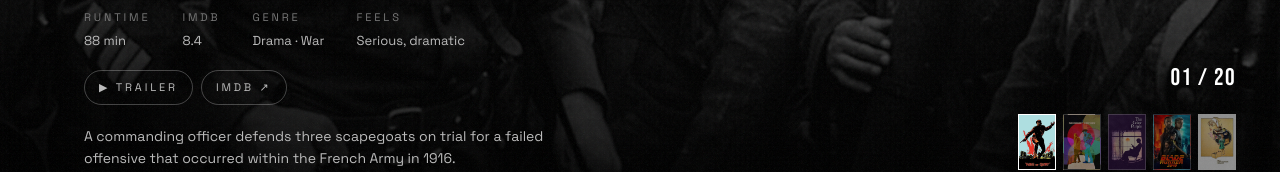
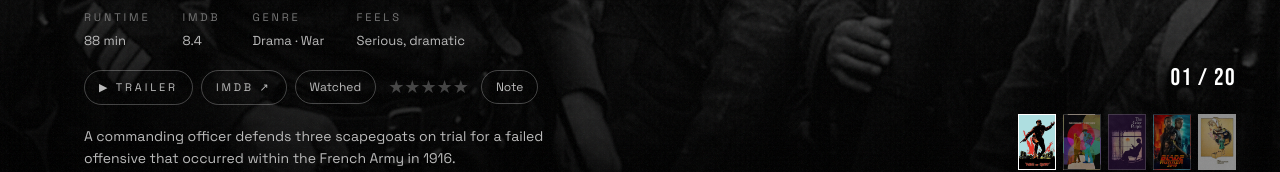
Before and after one commit to Khalifeh11/personal-movie-website, a React (Vite) app: page / in a window 1280 px wide. Shown: the part 590-762 px from the top of the page. Built offline with nearby package versions, Linux system fonts and the light colour scheme.

Commit message:
feat: watched, rating and note controls on hero and mood rows

```diff
--- a/src/components/Hero.tsx
+++ b/src/components/Hero.tsx
@@ -2,11 +2,18 @@ import { byline } from "../lib/format";
 import type { Title } from "../lib/types";
 import { FactsRow } from "./FactsRow";
 import { Label } from "./ui/Label";
+import { UserControls } from "./UserControls";
 
 const heroAction =
   "rounded-full border border-white/25 px-3.5 py-2 font-ui text-[11px] uppercase tracking-ui text-fg-2 transition-colors hover:border-fg hover:text-fg";
 
-export function Hero({ title, onTrailer }: { title: Title; onTrailer: () => void }) {
+interface HeroProps {
+  title: Title;
+  onTrailer: () => void;
+  onWatched: (watched: boolean) => void;
+}
+
+export function Hero({ title, onTrailer, onWatched }: HeroProps) {
   const by = byline(title);
   return (
     <section key={title.id} className="max-w-[900px] animate-rise">
@@ -24,6 +31,7 @@ export function Hero({ title, onTrailer }: { title: Title; onTrailer: () => void
       <div className="mt-5 flex flex-wrap gap-2">
         {title.trailerKey && <button type="button" onClick={onTrailer} className={heroAction}>▶ Trailer</button>}
         <a href={title.imdbUrl} target="_blank" rel="noreferrer" className={heroAction}>IMDb ↗</a>
+        <UserControls id={title.id} onWatched={onWatched} />
       </div>
       {title.overview && (
         <p className="mt-5 line-clamp-5 max-w-[520px] text-sm leading-relaxed text-fg-2 md:line-clamp-none">{title.overview}</p>
--- a/src/components/HeroSection.tsx
+++ b/src/components/HeroSection.tsx
@@ -71,7 +71,12 @@ export function HeroSection({ state, current, count, dispatch, active, onTrailer
         </>
       )}
       <div className="absolute inset-x-5 bottom-[88px] z-(--z-ui) md:bottom-10 md:left-[84px] md:right-[300px]">
-        {current ? <Hero title={current} onTrailer={() => onTrailer(current)} /> : <EmptyState hint="Loosen the filters." />}
+        {current ? <Hero
+            title={current}
+            onTrailer={() => onTrailer(current)}
+            // Advance first so the store's rebuild keeps us on the next film instead of jumping to the start.
+            onWatched={(w) => w && state.filters.hideWatched && dispatch({ type: "next" })}
+          /> : <EmptyState hint="Loosen the filters." />}
       </div>
       <span
         data-testid="counter"
--- a/src/components/MoodPage.tsx
+++ b/src/components/MoodPage.tsx
@@ -7,6 +7,7 @@ import type { Filters, MoodFilter, Title } from "../lib/types";
 import { useUserData } from "../state/useUserData";
 import { EmptyState } from "./EmptyState";
 import { FilmRow } from "./FilmRow";
+import { UserControls } from "./UserControls";
 import { Pill } from "./ui/Pill";
 
 interface MoodPageProps {
@@ -27,10 +28,17 @@ export function MoodPage({ mood, titles, filters, onFilters, onTrailer }: MoodPa
   const [sort, setSort] = useState<SortKey>("imdb");
   const [query, setQuery] = useState("");
 
+  // Titles marked watched during this visit stay listed (dimmed) so rows don't jump under the cursor.
+  // The page is keyed by mood; a new filter, sort or search starts a fresh view.
+  const [kept, setKept] = useState<{ view: unknown[]; ids: Set<string> }>({ view: [filters, sort, query], ids: new Set() });
+  const view = [filters, sort, query];
+  if (view.some((v, i) => v !== kept.view[i])) setKept({ view, ids: new Set() });
+  const keep = (id: string) => setKept((k) => ({ ...k, ids: new Set(k.ids).add(id) }));
+
   const rows = useMemo(() => {
-    const pool = titles.filter((t) => inMood(t, mood) && matches(t, filters, entries));
+    const pool = titles.filter((t) => inMood(t, mood) && (matches(t, filters, entries) || kept.ids.has(t.id)));
     return sortTitles(searchTitles(pool, query), sort, entries);
-  }, [titles, mood, filters, entries, query, sort]);
+  }, [titles, mood, filters, entries, query, sort, kept.ids]);
 
   return (
     <main className="px-5 pb-16 pt-24 md:px-11 md:pt-32">
@@ -71,6 +79,7 @@ export function MoodPage({ mood, titles, filters, onFilters, onTrailer }: MoodPa
               <>
                 {t.trailerKey && <button type="button" onClick={() => onTrailer(t)} className={action}>▶ Trailer</button>}
                 <a href={t.imdbUrl} target="_blank" rel="noreferrer" className={action}>IMDb ↗</a>
+                <UserControls id={t.id} onWatched={(w) => w && keep(t.id)} />
               </>
             }
           />
--- /dev/null
+++ b/src/components/UserControls.tsx
@@ -0,0 +1,78 @@
+import { useState, type KeyboardEvent, type MouseEvent } from "react";
+import { useUserData } from "../state/useUserData";
+import { Pill } from "./ui/Pill";
+
+const NOTE_MAX = 500;
+
+/** Watched toggle, your rating (½–5 stars) and a note, read from and written to the user-data store. */
+export function UserControls({ id, onWatched }: { id: string; onWatched?: (watched: boolean) => void }) {
+  const { store, entries } = useUserData();
+  const entry = entries[id] ?? store.get(id);
+  const [noteOpen, setNoteOpen] = useState(false);
+
+  const toggleWatched = () => {
+    const watched = !entry.watched;
+    onWatched?.(watched);
+    void store.set(id, { watched });
+  };
+
+  return (
+    <div className="relative flex flex-wrap items-center gap-2">
+      <Pill active={entry.watched} onClick={toggleWatched}>{entry.watched ? "✓ Watched" : "Watched"}</Pill>
+      <StarRating value={entry.rating} onChange={(rating) => void store.set(id, { rating })} />
+      <Pill active={noteOpen} onClick={() => setNoteOpen(!noteOpen)}>{entry.note ? "Note •" : "Note"}</Pill>
+      {noteOpen && (
+        <textarea
+          aria-label="Note"
+          autoFocus
+          maxLength={NOTE_MAX}
+          defaultValue={entry.note}
+          onBlur={(e) => {
+            void store.set(id, { note: e.target.value });
+            setNoteOpen(false);
+          }}
+          onKeyDown={(e) => e.key === "Escape" && e.currentTarget.blur()}
+          className="absolute left-0 top-full z-(--z-ui) mt-2 h-28 w-72 max-w-[80vw] rounded-sm border border-white/20 bg-bg/95 p-3 font-ui text-sm text-fg outline-none focus:border-fg"
+        />
+      )}
+    </div>
+  );
+}
+
+function StarRating({ value, onChange }: { value: number | null; onChange: (v: number | null) => void }) {
+  const set = (v: number) => onChange(v === value ? null : v);
+  const onClick = (star: number) => (e: MouseEvent<HTMLSpanElement>) => {
+    const box = e.currentTarget.getBoundingClientRect();
+    set(e.clientX - box.left < box.width / 2 ? star - 0.5 : star);
+  };
+  const onKey = (e: KeyboardEvent) => {
+    const v = value ?? 0;
+    if (e.key === "ArrowRight") onChange(Math.min(5, v + 0.5));
+    else if (e.key === "ArrowLeft") onChange(v <= 0.5 ? null : v - 0.5);
+    else return;
+    e.preventDefault();
+  };
+  return (
+    <div
+      role="slider"
+      tabIndex={0}
+      aria-label="Your rating"
+      aria-valuemin={0.5}
+      aria-valuemax={5}
+      aria-valuenow={value ?? undefined}
+      aria-valuetext={value == null ? "Not rated" : `${value} of 5`}
+      onKeyDown={onKey}
+      className="flex cursor-pointer px-1 text-lg leading-none outline-none focus-visible:ring-1 focus-visible:ring-fg"
+    >
+      {[1, 2, 3, 4, 5].map((star) => {
+        const fill = Math.max(0, Math.min(1, (value ?? 0) - (star - 1)));
+        return (
+          <span key={star} onClick={onClick(star)} className="relative text-white/25">
+            ★
+            <span className="absolute inset-0 overflow-hidden text-fg" style={{ width: `${fill * 100}%` }}>★</span>
+          </span>
+        );
+      })}
+    </div>
+  );
+}
```
Also changed, not shown: 2 other files (tests, documents, lock files or other folders).
